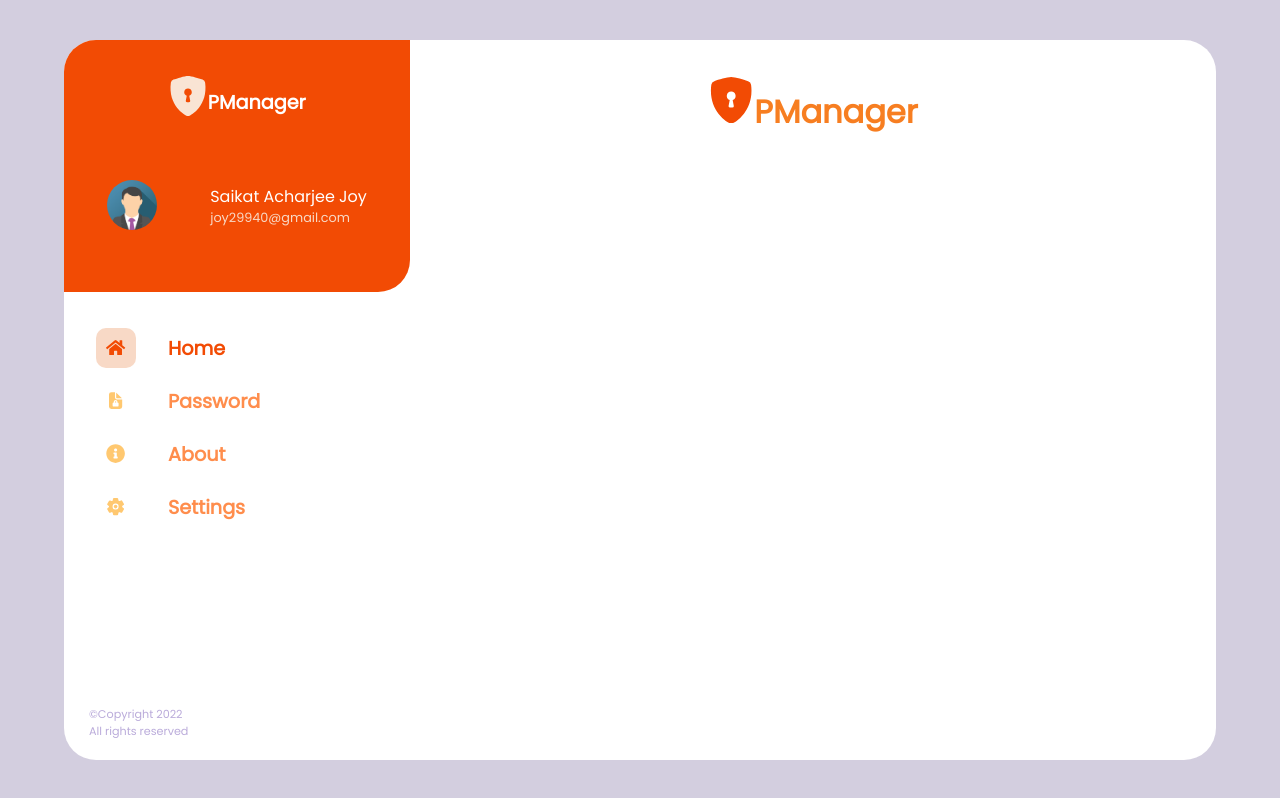
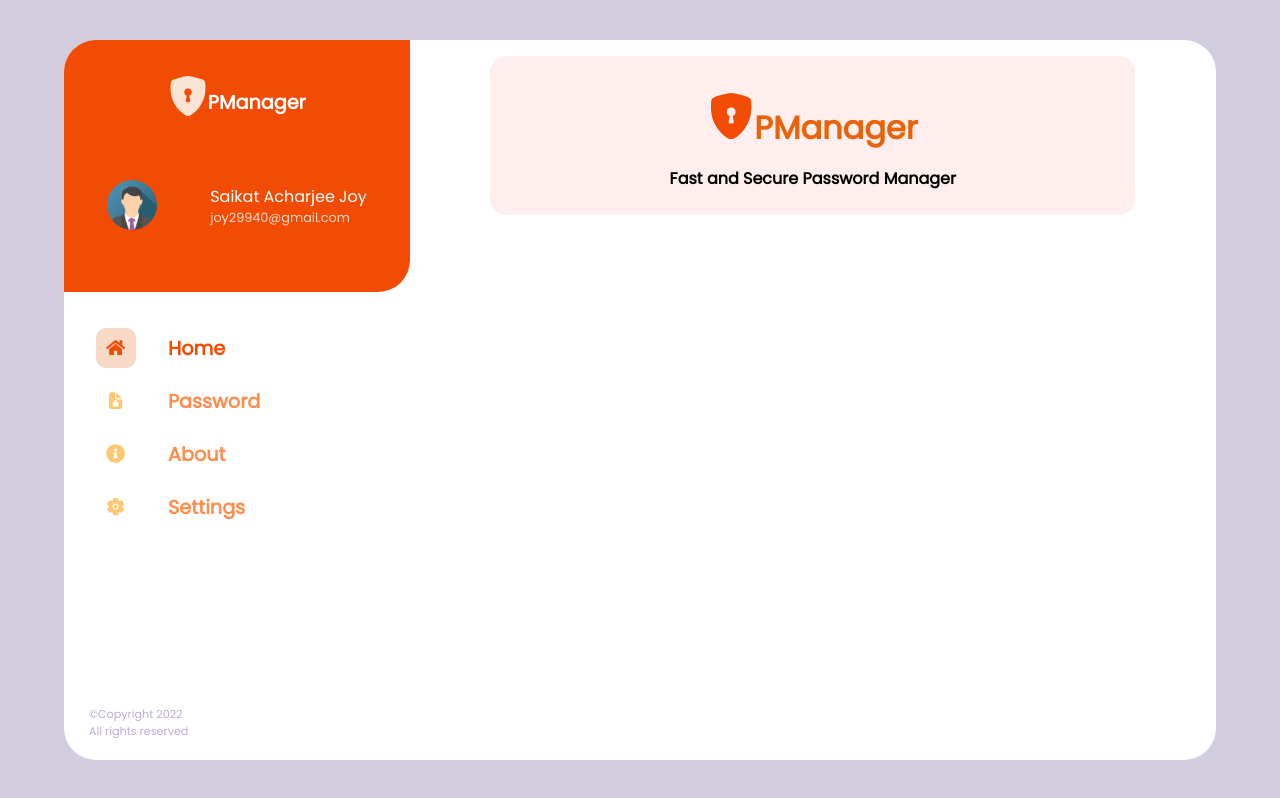
Before and after one commit to saikatcodec/password_manager, a Next.js app: page / in a window 1280 px wide. Built offline with nearby package versions, Linux system fonts and the light colour scheme.

Commit message:
add some design

```diff
--- a/pages/index.js
+++ b/pages/index.js
@@ -21,7 +21,9 @@ export default function Home() {
                         </span>
                         PManager
                     </h2>
-                    <p></p>
+                    <p className={styles.heading_text}>
+                        Fast and Secure Password Manager
+                    </p>
                 </div>
             </div>
         </>
--- a/styles/Home.module.css
+++ b/styles/Home.module.css
@@ -1,24 +1,30 @@
 .container {
     width: 100%;
     height: 100%;
-    margin: auto 0;
 }
 
 .heading {
-    width: 100%;
-    height: 40%;
+    width: 80%;
+    margin: 1rem auto;
+    background: #FFEEEE;
     text-align: center;
     padding: 1rem;
     padding-top: 2rem;
+    border-radius: 1rem;
 }
 
 .app_name {
     font-weight: 800;
     font-size: 2rem;
-    color: #F77E21;
+    color: #E8630A;
 }
 
 .logo {
     color: #f24b04;
     font-size: 2.9rem;
 }
+
+.heading_text {
+    margin: 0.5rem;
+    font-weight: 700;
+}
```
